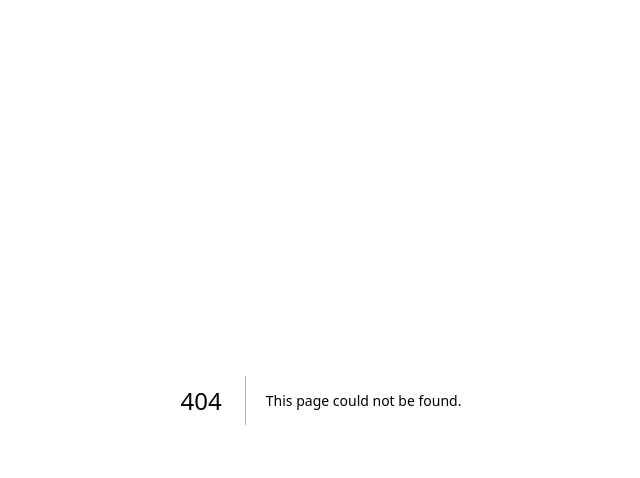
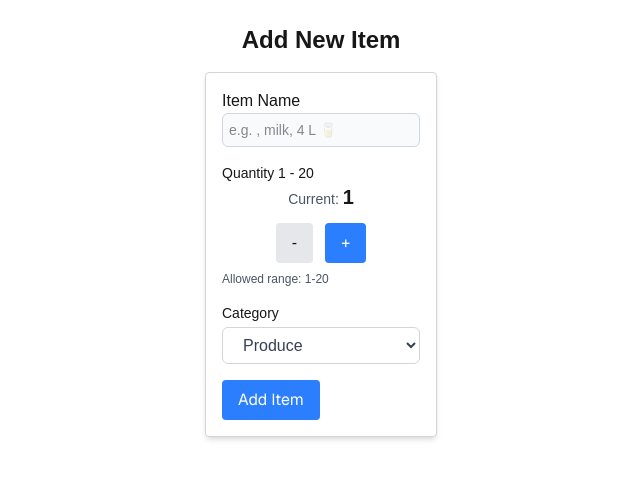
Before and after one commit to SoftDevCLF/cprg306-assignments, a Next.js app: page /week-5 in a window 1280 px wide. Before the commit this address had no page. Shown: the top 478 px of the page, without its empty margins (319-959 px from the left). Built offline with nearby package versions, Linux system fonts and the light colour scheme.

Commit message:
⚙️Create Add new item logic, adding a form

```diff
--- /dev/null
+++ b/app/week-5/new-item.js
@@ -0,0 +1,101 @@
+"use client";
+import { useState } from "react";
+
+export default function AddNewItem() {
+  const [name, setName] = useState("");
+  const [quantity, setQuantity] = useState(1);
+  const [category, setCategory] = useState("Produce");
+  const increment = () => {
+    if (quantity < 20) {
+      setQuantity(quantity + 1);
+    }
+  };
+  const decrement = () => {
+    if (quantity > 1) {
+      setQuantity(quantity - 1);
+    }
+  };
+  function handleSubmit(event) {
+    event.preventDefault();
+    const item = { name, quantity, category };
+    console.log("New Item:", item);
+    alert(
+      `Item: ${item.name}\nQuantity: ${item.quantity}\nCategory: ${item.category}`
+    );
+    setName("");
+    setQuantity(1);
+    setCategory("Produce");
+  }
+  return (
+    <form
+      onSubmit={handleSubmit}
+      className="bg-white shadow-md border border-gray-300 rounded p-4"
+    >
+      <label htmlFor="name">Item Name</label>
+      <input
+        type="text"
+        id="name"
+        name="name"
+        value={name}
+        onChange={(event) => setName(event.target.value)}
+        required
+        className="bg-gray-50 border border-gray-300 text-gray-900 text-sm rounded-md focus:ring-blue-500 focus:border-blue-500 block w-full p-1.5"
+        placeholder="e.g. , milk, 4 L 🥛"
+      />
+      <div className="my-4">
+        <p className="text-sm">Quantity 1 - 20</p>
+        <p className="mb-3 text-center">
+          <span className="text-sm text-gray-600">Current: </span>
+          <span className="text-xl font-semibold">{quantity}</span>
+        </p>
+        <div className="flex  gap-3 justify-center-safe">
+          <button
+            type="button"
+            onClick={decrement}
+            className=" bg-gray-200 hover:bg-gray-300 text-shadow-gray-400 rounded px-4 py-2"
+          >
+            -
+          </button>
+          <button
+            type="button"
+            onClick={increment}
+            className="bg-blue-500 hover:bg-blue-700 text-white font-sans rounded px-4 py-2"
+          >
+            +
+          </button>
+        </div>
+        <p className="mt-2 text-xs text-gray-600">Allowed range: 1-20</p>
+      </div>
+      <div className="mb-4">
+        <p className="text-sm mb-1">Category</p>
+        <div>
+          <select
+            name="category"
+            value={category}
+            onChange={(event) => setCategory(event.target.value)}
+            className="w-full border border-gray-300 rounded-md bg-white py-2 px-4 text-gray-700 leading-tight focus:outline-none focus:bg-white focus:border-gray-500"
+          >
+            <option value="Produce">Produce</option>
+            <option value="Dairy">Dairy</option>
+            <option value="Bakery">Bakery</option>
+            <option value="Meat">Meat</option>
+            <option value="Frozen Goods">Frozen Goods</option>
+            <option value="Canned Goods">Canned Goods</option>
+            <option value="Dry Goods">Dry Goods</option>
+            <option value="Beverages">Beverages</option>
+            <option value="Snacks">Snacks</option>
+            <option value="Household">Household</option>
+            <option value="Other">Other</option>
+          </select>
+        </div>
+      </div>
+      <div>
+        <input
+          type="submit"
+          value="Add Item"
+          className="bg-blue-500 hover:bg-blue-700 text-white font-sans py-2 px-4 rounded"
+        />
+      </div>
+    </form>
+  );
+}
--- /dev/null
+++ b/app/week-5/page.js
@@ -0,0 +1,11 @@
+import AddNewItem from "./new-item";
+export default function Page() {
+  return (
+    <main className="max-w-70 mx-auto p-6">
+      <header>
+        <h1 className="text-2xl font-bold mb-4 text-center">Add New Item</h1>
+      </header>
+      <AddNewItem />
+    </main>
+  );
+}
```
